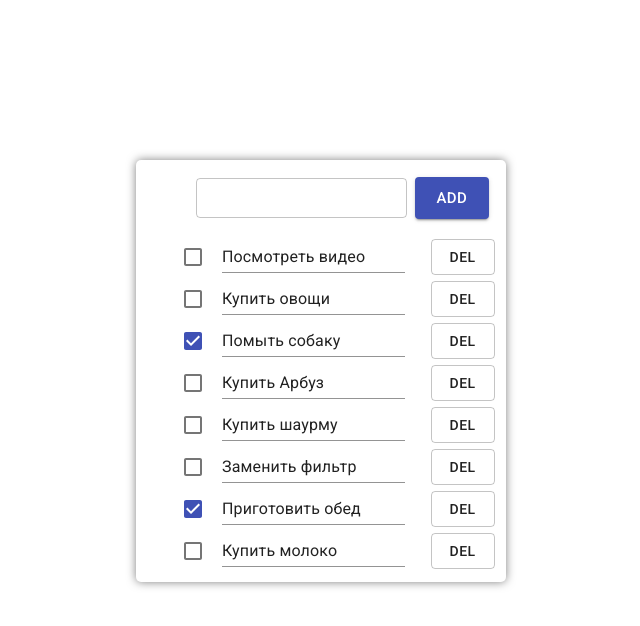
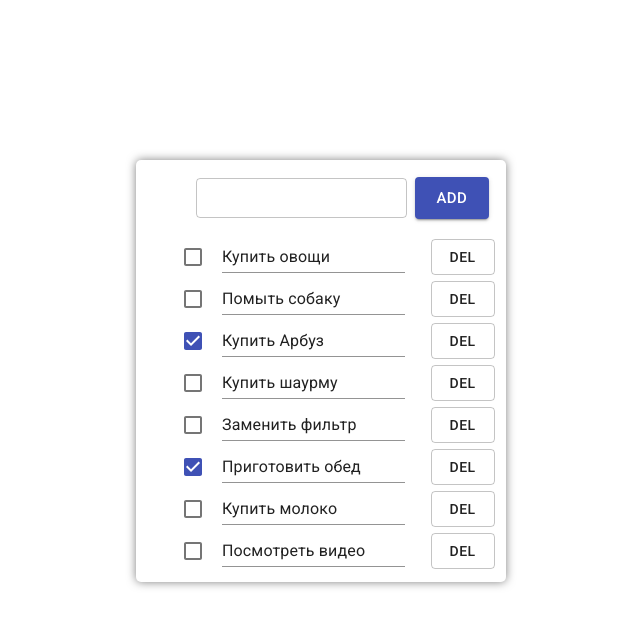
Before and after one commit to MikhailS89/todo_react, a React (Create React App) app: page / in a window 1280 px wide. Shown: the top 626 px of the page, without its empty margins (319-959 px from the left). Built offline with nearby package versions, Linux system fonts and the light colour scheme; data requests are answered from the project's data file.

Commit message:
Удалены лишние комментарии

```diff
--- a/db.json
+++ b/db.json
@@ -1,10 +1,5 @@
 {
   "db": [
-    {
-      "id": 1630570767092,
-      "value": "Посмотреть видео",
-      "status": false
-    },
     {
       "id": 1630571888171,
       "value": "Купить овощи",
@@ -13,12 +8,12 @@
     {
       "id": 1630572054668,
       "value": "Помыть собаку",
-      "status": true
+      "status": false
     },
     {
       "id": 1630573636443,
       "value": "Купить Арбуз",
-      "status": false
+      "status": true
     },
     {
       "id": 1630826933548,
@@ -39,6 +34,11 @@
       "id": 1630827448309,
       "value": "Купить молоко",
       "status": false
+    },
+    {
+      "id": 1630829854821,
+      "value": "Посмотреть видео",
+      "status": false
     }
   ]
 }
```
Also changed, not shown: src/componets/Todoitem.js (+3 -4 lines).
